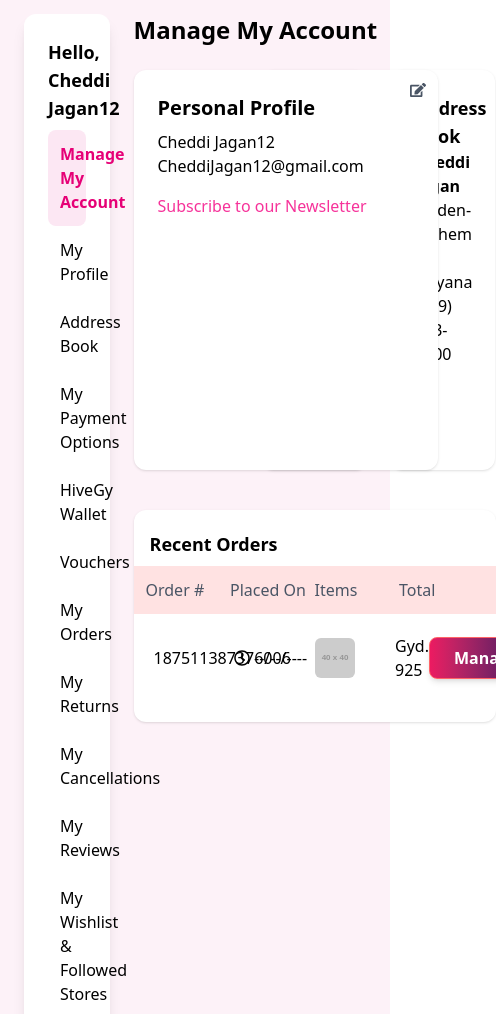
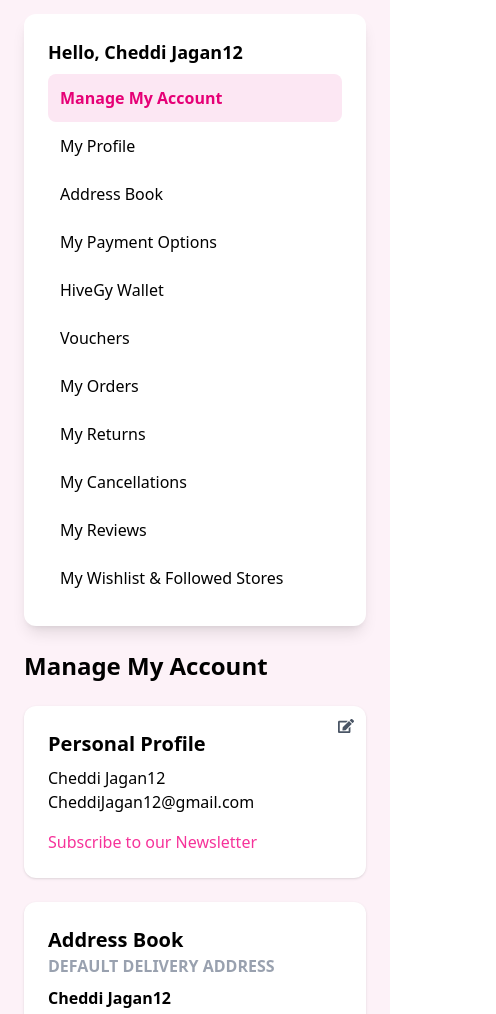
Before and after one commit to Muhammadanasraza/hiveguy, a React (Vite) app: page /manageprofile in a window 390 px wide. Shown: the part 425-1439 px from the top of the page, 496 px wide, since content can reach past the window. Built offline with nearby package versions, Linux system fonts and the light colour scheme.

Commit message:
all responsive

```diff
--- a/src/Pages/AccountDashboard.jsx
+++ b/src/Pages/AccountDashboard.jsx
@@ -48,33 +48,26 @@ const AccountDashboard = () => {
     setIsEditing(!isEditing);
   };
 
-
-  // addaddressDialog
-  // addaddressDialog
   const [isDialogOpen, setIsDialogOpen] = useState(false);
-
   const openDialog = () => setIsDialogOpen(true);
   const closeDialog = () => setIsDialogOpen(false);
-  // addaddressDialog
 
   const allOrders = [
     {
       id: "187511387376006",
       date: "27 May 2024 22:59:03",
-      product: "i7s Double and i12 Airpods Wireless Bluetooth with Charging Case",
+      product: "i7s Double and i12 Charging Case",
       status: "Cancelled",
       image: airbuds,
     }
   ];
 
-
   return (
-    <div className=" min-h-screen  bg-pink-50 p-6">
-      <div className=" flex max-w-7xl mx-auto">
-
+    <div className="min-h-screen bg-pink-50 p-6">
+      <div className="flex flex-col lg:flex-row max-w-7xl mx-auto">
 
         {/* Sidebar */}
-        <div className="w-1/4 bg-white p-6 rounded-xl shadow-lg">
+        <div className="w-full lg:w-1/4 bg-white p-6 rounded-xl shadow-lg mb-6 lg:mb-0">
           <h2 className="text-lg font-bold mb-2">Hello, Cheddi Jagan12</h2>
           <ul>
             {menuItems.map((item) => (
@@ -84,7 +77,6 @@ const AccountDashboard = () => {
                   }`}
                 onClick={() => setSelectedTab(item.name)}
               >
-                {/* <item.icon className="text-lg" /> */}
                 {item.name}
               </li>
             ))}
@@ -92,16 +84,14 @@ const AccountDashboard = () => {
         </div>
 
         {/* Main Content */}
-        <div className="flex-1 ml-6">
-          <h1 className="text-2xl font-bold mb-6 ">{selectedTab}</h1>
+        <div className="flex-1 lg:ml-6">
+          <h1 className="text-2xl font-bold mb-6">{selectedTab}</h1>
 
           {/* Manage My Account*/}
           {selectedTab === "Manage My Account" && (
             <div>
-              <div className="grid grid-cols-3 gap-6 ">
-
-                <div className="p-6 bg-white rounded-xl shadow-sm w-76 relative">
-
+              <div className="grid grid-cols-1 lg:grid-cols-3 gap-6">
+                <div className="p-6 bg-white rounded-xl shadow-sm relative">
                   <div className="absolute top-3 right-3 cursor-pointer" onClick={handleEdit}>
                     {isEditing ? <FaSave className="text-blue-500" /> : <FaEdit className="text-gray-600" />}
                   </div>
@@ -135,10 +125,9 @@ const AccountDashboard = () => {
                     {isEditing ? <FaSave className="text-blue-500" /> : <FaEdit className="text-gray-600" />}
                   </div>
                   <h2 className="text-xl font-bold">Address Book</h2>
-                  <h2 className="text- text-gray-400 font-bold">DEFAULT DELEVERY ADDRESS</h2>
+                  <h2 className="text-gray-400 font-bold">DEFAULT DELIVERY ADDRESS</h2>
                   {isEditing ? (
                     <>
-
                       <input
                         type="text"
                         className="border rounded-md p-2 w-full mt-2"
@@ -161,70 +150,60 @@ const AccountDashboard = () => {
                   )}
                 </div>
 
-
                 <div className="p-6 bg-white rounded-xl shadow-sm">
                   <h2 className="font-semibold text-lg">Address Book</h2>
                   <p><strong>Cheddi Jagan</strong></p>
                   <p>Linden-Lethem Rd, Guyana</p>
                   <p>(469) 123-0000</p>
                 </div>
-
               </div>
 
               <div className="py-5 bg-white rounded-xl shadow-sm mt-10">
-
-
-
                 <h2 className="text-lg font-semibold mb-2 px-4">Recent Orders</h2>
-                <div className="  overflow-hidden">
+                <div className="overflow-hidden">
                   <div className="bg-red-100 text-gray-600 font-medium flex p-3">
                     <span className="w-1/4">Order #</span>
                     <span className="w-1/4">Placed On</span>
                     <span className="w-1/4">Items</span>
                     <span className="w-1/4">Total</span>
                   </div>
-                  <div className="flex items-center p-5 ">
-                    <span className="w-1/4">187511387376006</span>
-                    <span className="w-1/4 flex items-center gap-1">
+                  <div className="flex items-center p-5">
+                    <span className="w-2/4">187511</span>
+                    <span className="w-2/4 flex items-center gap-1">
                       <FaRegClock />
-                      --/--/----</span>
-                    <span className="w-1/4">
+                      --/-</span>
+                    <span className="w-2/4">
                       <img
-                        src="https://via.placeholder.com/40" // Replace with actual image URL
+                        src="https://via.placeholder.com/40"
                         alt="Order Item"
                         className="w-10 h-10 rounded-md object-cover"
                       />
                     </span>
-                    <span className="w-1/4 flex justify-between items-center">
-                      <span>Gyd. 925</span>
+                    <span className="w-2/4 flex justify-between items-center">
+                      <span>Gyd.  925</span>
                       <Button className="border border-red-400 text-red-400 px-3 py-1 rounded-lg hover:bg-red-400 hover:text-white transition">
                         Manage
                       </Button>
                     </span>
                   </div>
                 </div>
-
               </div>
-
             </div>
           )}
 
           {/* My Profile */}
           {selectedTab === "My Profile" && (
-            <div className="p-6 bg-white rounded-xl shadow-sm  w-4xl relative">
-              {/* <h2 className="text-xl font-bold">Personal Profile</h2> */}
+            <div className="p-6 bg-white rounded-xl shadow-sm w-full lg:w-4xl relative">
               <MyProfile />
-
             </div>
           )}
-
 
           {/* Address Book */}
           {selectedTab === "Address Book" && (
             <div className="grid grid-cols-1 gap-6">
               <Button
                 onClick={openDialog}
-                className="px-4 py-2   text-white rounded-lg shadow-md  transition"
+                className="px-4 py-2 text-white rounded-lg shadow-md transition"
               >
                 Add New Address
               </Button>
@@ -234,7 +213,7 @@ const AccountDashboard = () => {
                 onClose={closeDialog}
               />
 
-              <div className="p-6 bg-white rounded-xl w-4xl shadow-lg">
+              <div className="p-6 bg-white rounded-xl w-full lg:w-4xl shadow-lg">
                 <AddressCard />
               </div>
             </div>
@@ -242,7 +221,7 @@ const AccountDashboard = () => {
 
           {/* My Payment Options */}
           {selectedTab === "My Payment Options" && (
-            <div className=" bg-white rounded-xl ">
+            <div className="bg-white rounded-xl">
               <PaymentOptions />
             </div>
           )}
@@ -251,46 +230,29 @@ const AccountDashboard = () => {
           {selectedTab === "HiveGy Wallet" && (
             <div className="p-6 bg-white rounded-xl shadow-lg">
 
-              <h2 className="font-semibold text-lg">HiveGy Wallet</h2>
-              <div className="mt-4 border-t pt-4">
-                <div className="flex justify-between items-center">
-                  <p>Order #: 187511387376006</p>
-                  <p>Total: Gyd. 925</p>
-                  <button className="px-4 py-2 bg-pink-500 text-white rounded-lg">Manage</button>
-                </div>
-              </div>
             </div>
           )}
 
           {/* Vouchers */}
           {selectedTab === "Vouchers" && (
             <div className="p-6 bg-white rounded-xl shadow-lg">
-              <h2 className="font-semibold text-lg">Vouchers</h2>
-              <div className="mt-4 border-t pt-4">
-                <div className="flex justify-between items-center">
-                  <p>Order #: 187511387376006</p>
-                  <p>Total: Gyd. 925</p>
-                  <button className="px-4 py-2 bg-pink-500 text-white rounded-lg">Manage</button>
-                </div>
-              </div>
+
             </div>
           )}
 
-          {/* Vouchers */}
+          {/* My Orders */}
           {selectedTab === "My Orders" && (
             <div className="p-6 bg-white rounded-xl shadow-lg">
-
               <MyOrders />
             </div>
           )}
 
-
           {/* My Returns */}
           {selectedTab === "My Returns" && (
-            <div className="max-w-full text-center items-center  rounded-2xl overflow-hidden shadow-lg bg-white border border-gray-300">
+            <div className="max-w-full text-center items-center rounded-2xl overflow-hidden shadow-lg bg-white border border-gray-300">
               <div className="shadow-sm py-10">
                 <h1 className="pb-5">There are no orders placed yet.</h1>
-                <Button> Continue Shopping</Button>
+                <Button>Continue Shopping</Button>
               </div>
             </div>
           )}
@@ -300,44 +262,41 @@ const AccountDashboard = () => {
             <div>
               {allOrders.map((order) => (
                 <div className="shadow-sm p-2 bg-white rounded-2xl">
-                  <div className="flex justify-between  py-2 border-b">
-                    <div className="p-3 ">
+                  <div className="flex justify-between py-2 border-b">
+                    <div className="p-3">
                       Order <span className="text-pink-600">#{order.id}</span>
                       <p className="text-sm text-gray-500">Placed on {order.date}</p>
                     </div>
                     <div className="items-center flex">
-
                       <Button className="text-white px-4 py-2 rounded-full">Manage</Button>
                     </div>
                   </div>
-                  <div className="flex justify-between gap-10 p-5  items-center">
+                  <div className="flex justify-between lg:gap-10 max-sm:gap-2 p-5 items-center">
                     <img src={order.image} alt="Product" className="w-16 h-16 rounded" />
                     <p className="text-gray-800 mt-2">{order.product}</p>
-                    <p className="text-gray-700 mt-1">Qty: 1</p>
-                    <button className="bg-gray-300 text-gray-700 px-3  rounded">{order.status}</button>
+                    <p className="text-gray-700 mt-1">Qty:1</p>
+                    <button className="bg-gray-300 text-gray-700 px-2 rounded-sm">{order.status}</button>
                   </div>
-                </ div>
+                </div>
               ))}
             </div>
-
           )}
 
           {/* My Reviews */}
           {selectedTab === "My Reviews" && (
             <div className="p-6 bg-white rounded-xl shadow-lg">
-              <MyReview/>
+              <MyReview />
             </div>
           )}
 
           {/* My Wishlist & Followed Stores */}
           {selectedTab === "My Wishlist & Followed Stores" && (
             <div className="p-6 bg-white rounded-xl shadow-lg">
-             <MyWishList/>
+              <MyWishList />
             </div>
           )}
 
         </div>
-
       </div>
     </div>
   );
```
Also changed, not shown: src/Components/Dashboard/MyOrders.jsx (+7 -9 lines).
